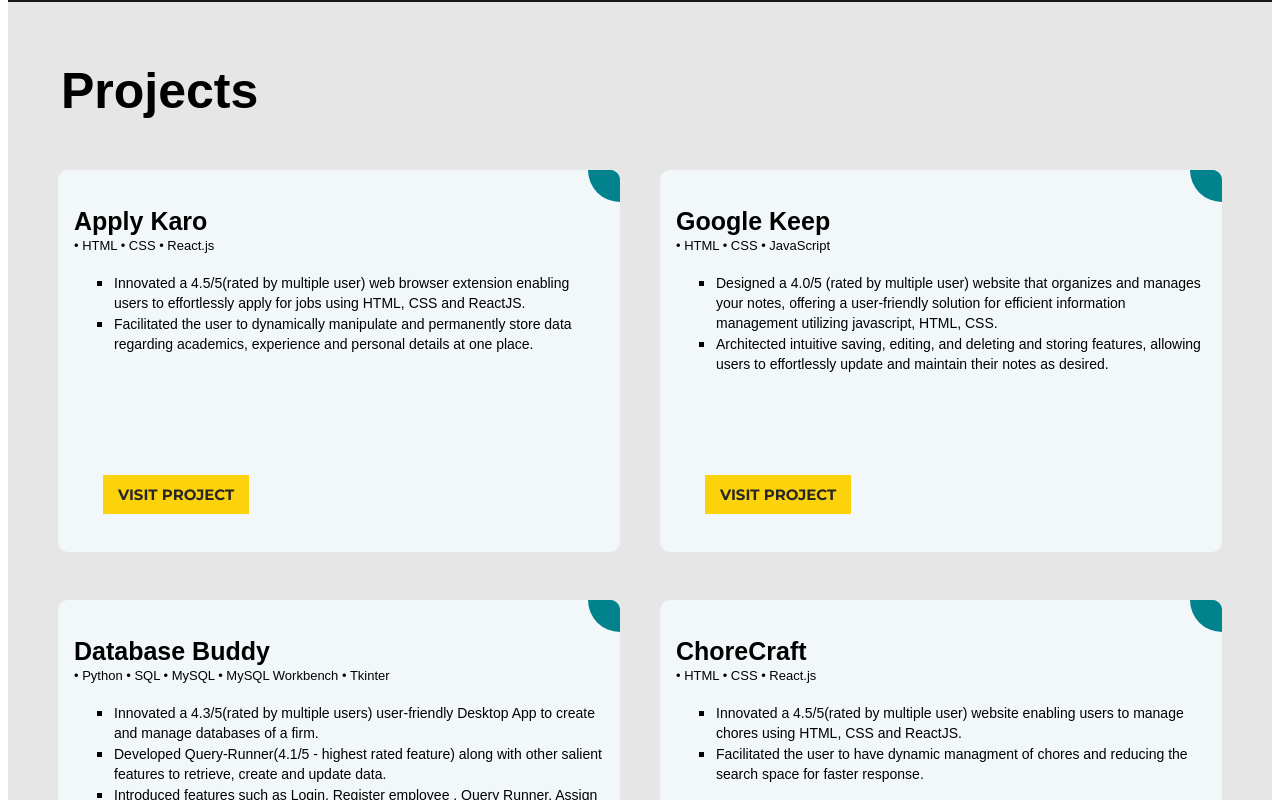
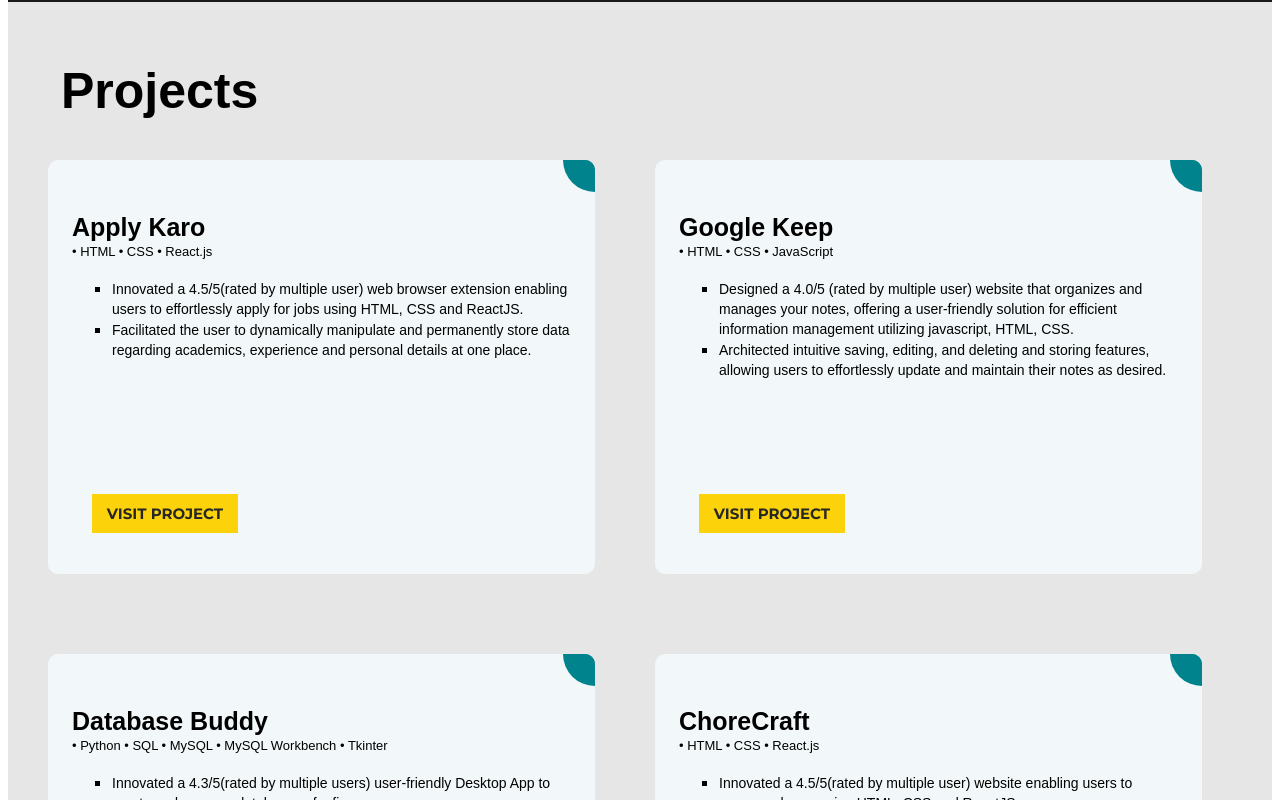
Before and after one commit to PiyushChauhan16/Portfolio, a React (Create React App) app: page / in a window 1280 px wide. Shown: the part 1200-2000 px from the top of the page. Built offline with nearby package versions, Linux system fonts and the light colour scheme.

Commit message:
"css fixed"

```diff
--- a/src/AboutMePage/MakeCards.js
+++ b/src/AboutMePage/MakeCards.js
@@ -5,8 +5,8 @@ const MakeCards = ({project, choice=1}) => {
   return (
     <div>
 
-        <div className={"card" + (choice === 1 ? "" : " short-card")}>
-        <div className="card1">
+        <div className={"card"}>
+        <div className={"card1" + (choice === 1 ? " long-card" : " short-card")}>
             <p className = "project-name">{project.topic}</p>
             {choice === 1 && project.tech_stack.map((curr)=>{
                 return (
--- a/src/AboutMePage/style.css
+++ b/src/AboutMePage/style.css
@@ -81,22 +81,33 @@
 
   .card{
     /* border: solid; */
-    height: 350px;
+    /* height: 350px;
     position: relative;
     min-width: 450px;;
+    max-width: 400px;;
+    background-color: transparent;
+    border: none; */
+
+
   }
 
   .short-card{
-    height: 230px;
+    height: 200px;
+  }
+
+  .long-card {
+    height: 350px;
   }
 
   .card-arrangment{
     display: grid;
     grid-template-columns: 1fr 1fr 1fr;
-    column-gap: 40px;
+    column-gap: 60px;
     row-gap: 80px;
     /* border: solid; */
-    padding: 50px;
+    padding: 40px;
+    padding-right: 70px;
+
     margin-bottom: 0px;;
     /* width: 100%; */
     /* height: 300px; */
@@ -109,11 +120,13 @@
   .card1{
     /* border: solid; */
     /* position: relative; */
-    padding: 16px;
+    /* padding: 16px;
     height: 100%;
     margin:0px;
-    transition: 0.2s;
+    transition: 0.2s; */
     /* width: 1000px; */
+
+
   }
 
   .project-name{
```
